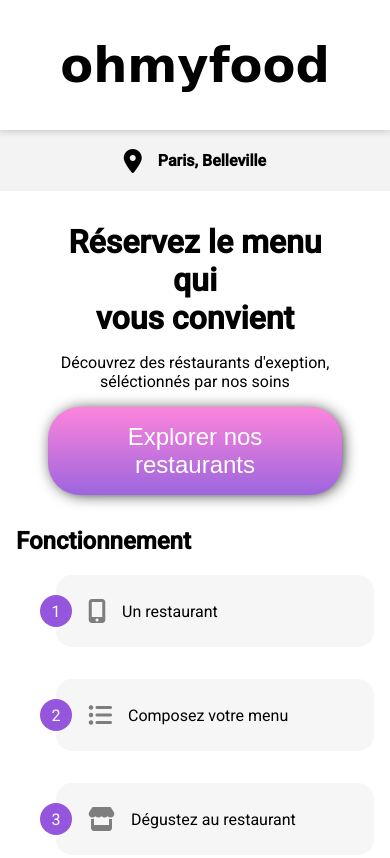
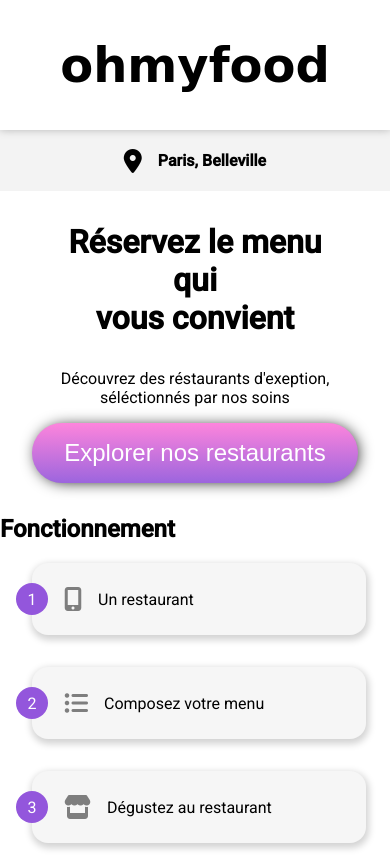
Before and after one commit to NordineBo/OhMyFood, a website: page index.html in a window 390 px wide. Shown: the top 858 px of the page. Drawn offline with Linux system fonts and the light colour scheme; a web font is replaced by a local one.

Commit message:
Modification des marges sur la zone grise + Box shadow sur 1,2,3 dans fonctionnement et sur les images + Elargissement 1,2,3 dans fonctionnement

```diff
--- a/sass/base.scss
+++ b/sass/base.scss
@@ -13,9 +13,9 @@ body{
 }
 
 main {
-    padding: 0 7rem;
+    padding: 0rem;
     @media (max-width:1000px){
-      padding: 0 1rem;
+      padding: 0rem;
     }
 }
 
--- a/sass/layouts/explorer.scss
+++ b/sass/layouts/explorer.scss
@@ -6,7 +6,7 @@
 & h2{
 
     font-size: 2rem;
-    margin: 1rem;
+    margin: 2rem;
 }
 & p{
     font-size: 1rem;
--- a/sass/layouts/menus.scss
+++ b/sass/layouts/menus.scss
@@ -3,7 +3,7 @@
 #homepage{
 .menus {
     background-color: #f6f6f6;
-    margin-bottom: 2rem;
+    padding: 2rem;
 
 
 .menus__cards{
@@ -53,6 +53,7 @@
         position: relative;
         background-color: white;
         border-radius: 0 0 1rem 1rem;
+        box-shadow: 0px 0px 5px 0px lightgray;
 
         h3, p {
             padding: 0.3rem;
--- a/sass/layouts/tuto.scss
+++ b/sass/layouts/tuto.scss
@@ -34,9 +34,12 @@
     }
     list-style-type: none;
     background-color: #f6f6f6;
+    box-shadow: 1px 3px 7px 2px lightgray;
     padding: 1.5rem 2rem;
     flex-grow: 1;
     border-radius: 1rem;
+    margin-right: 1.5rem;
+    margin-left: -0.5rem;
     &:hover{
     @include zoom;
     @include base-shadow;
```
Also changed, not shown: prefix/style.auto.css, style.css, 1 other file.
